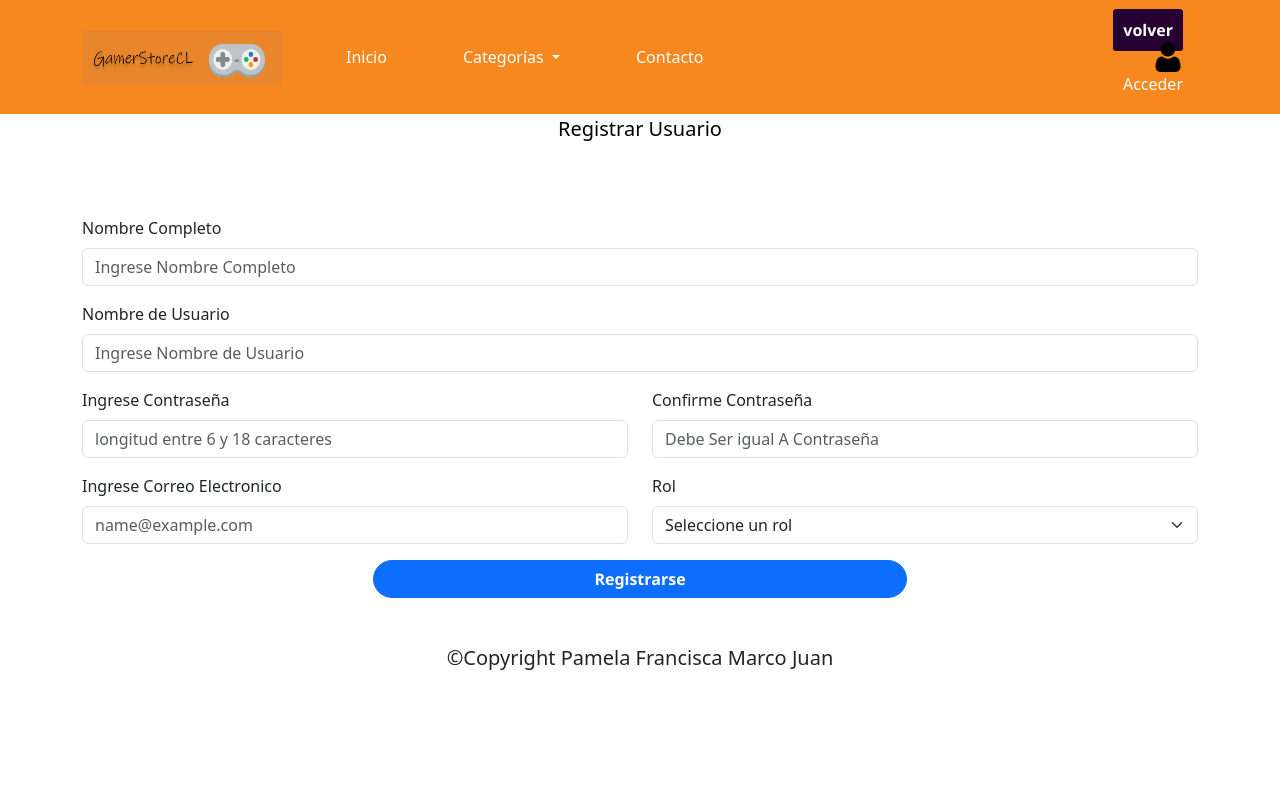
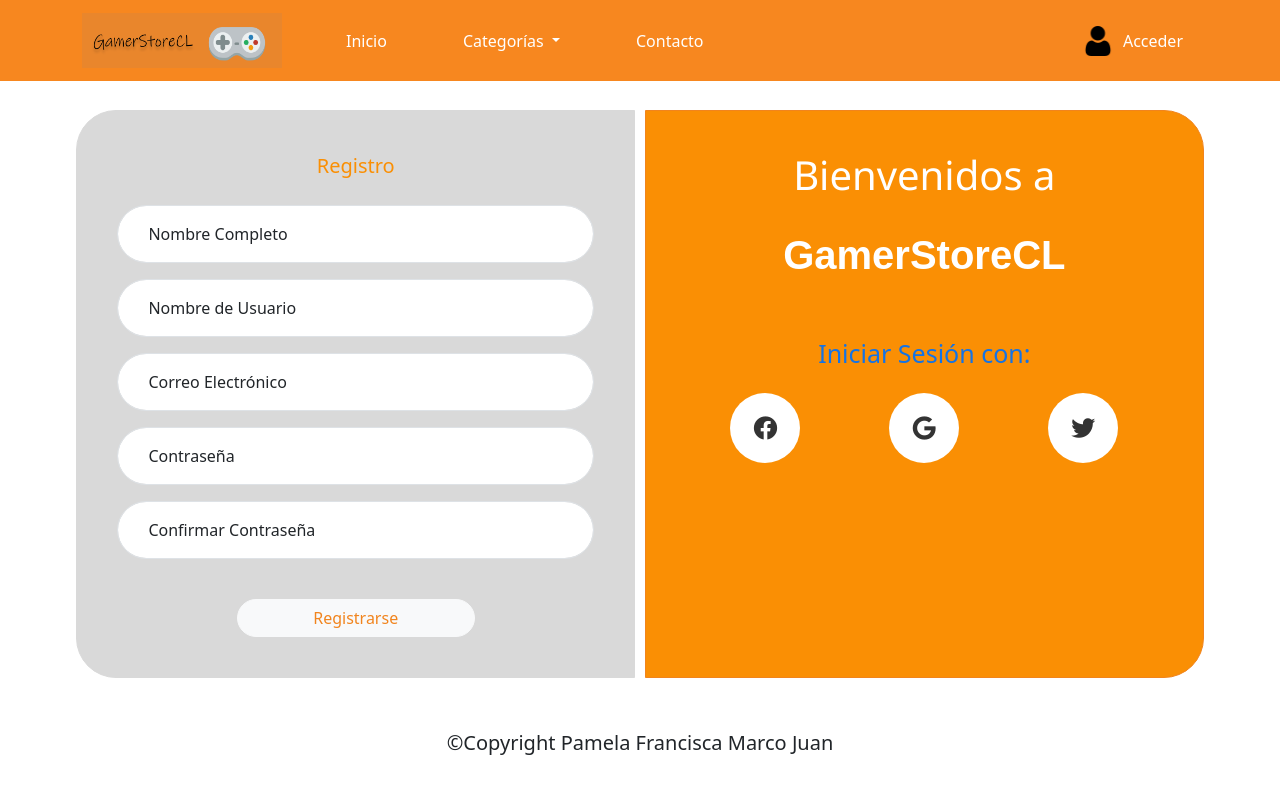
Before and after one commit to JuanmirandaSiromax/gamerstorecl, a Django app: page /formulario/ in a window 1280 px wide. Before the commit the page ends 670 px from the top, so only its background shows below. Run offline with Django 4.2, Linux system fonts and the light colour scheme.

Commit message:
Se modifica formulario de registro

```diff
--- a/duoc/settings.py
+++ b/duoc/settings.py
@@ -26,7 +26,7 @@ SECRET_KEY = 'django-insecure-%gx($cwym#&u!&ni*7y90$pi)ckysu31n%dz$_r^#4yrakdx*6
 # SECURITY WARNING: don't run with debug turned on in production!
 DEBUG = True
 
-ALLOWED_HOSTS = []
+ALLOWED_HOSTS = ["*"]
 
 
 # Application definition
--- a/duoc/urls.py
+++ b/duoc/urls.py
@@ -19,6 +19,9 @@ from django.urls import path, include
 from django.conf import settings
 from django.conf.urls.static import static
 from rest_api.viewsLogin import login
+from django.conf.urls import handler404
+
+handler404 = 'mientretencion.views.vista_error_404'
 
 urlpatterns = [
     path('admin/', admin.site.urls),
--- a/mientretencion/static/css/estilo.css
+++ b/mientretencion/static/css/estilo.css
@@ -16,7 +16,6 @@ a{
   border: 1px solid #D9D9D9;
   margin: 5px;
   background-color: #D9D9D9;
-  color: #fa8f04;
   }
  .box2 {
   border-radius: 0px 40px 40px 0px;
@@ -254,7 +253,7 @@ a{
   }
 
 .titulo-reg{
-  color: black;
+  color: #fa8f04 !important;
   text-align: center;
   justify-content: center;
   font-size: 20px;
@@ -338,3 +337,13 @@ a{
   font-size: 24px;
   color: #333;
 }
+
+.second-option-title{
+  display: flex;
+  align-items: center;
+  justify-content: center;
+  margin: 0;
+  font-size: 25px;
+  font-weight: lighter;
+  color: #1473E6;
+}
--- a/mientretencion/templates/auth/formulario.html
+++ b/mientretencion/templates/auth/formulario.html
@@ -7,18 +7,12 @@
 <br>
 {%if perfil == 'admin' or perfil == 'cliente'%}
     {{ usuario.username }}
-{% else %}
-<div class="col-12 col-sm-6 col-md-6 ms-auto text-end">
-  <a href="{% url 'index' %}" class="boton-enlace">volver</a>
 {% endif %}
 {% endblock %}
 
 
 {% block contenido %}
 
-<div class="titulo-reg"> Registrar Usuario </div>
-<br>
-<br>
 <br>
     <center>
         {% if messages %}
@@ -30,40 +24,72 @@
         {% endfor %}
         {% endif %}
     </center>
+        <div class="container">
+            <div class="row justify-content-center">
+                <div class="col-6 mb-6 box1">
                     <form id="formulario_registro" action=""  method="post">
                         {% csrf_token %}
-            <div class="container">
-                <div class="row justify-content-center">
-                    <div class="col-12 mb-3">
-                        <label for="" class="form-label"> Nombre Completo </label>
+                        <div class="titulo-reg mb-4">Registro</div>
+                        <div class="form-floating mb-3">
                             <input type="text" class="form-control" name="first_name" id="first_name"
                                 placeholder="Ingrese Nombre Completo" required>
+                            <label for="">Nombre Completo</label>
                             <small class="text-danger" id="nombre-error"> </small>
+                          <div class="form-floating mb-3 mt-3">
+                            <input type="text" class="form-control" name="username" id="username"
+                            placeholder="Ingrese Nombre de Usuario" required>
+                            <label for="">Nombre de Usuario</label>
+                            <small class="text-danger" id="NombreUsuario-error"> </small>
+                          </div>
+                          {% if password.value == password2.value%}
+                          <div class="form-floating mb-3">
+                            <input type="email" class="form-control" name="email" id="email" placeholder="name@example.com" required>
+                            <label for="">Correo Electrónico</label>
+                            <small class="text-danger" id="Correo-error"> </small>
+                          </div>
+                          <div class="form-floating mb-3">
+                            <input type="password" class="form-control" name="password" id="password"
+                            placeholder="longitud entre 6 y 18 caracteres" required>
+                            <label for="">Contraseña</label>
+                          </div>
+                          <div class="form-floating mb-3">
+                            <input type="password" class="form-control" name="password2" id="password2"
+                            placeholder="Debe Ser igual A Contraseña" required>
+                            <label for="">Confirmar Contraseña</label>
+                          </div>
+                          {% endif %}
+                        </div>
+                        <div class="d-grid gap-2 col-6 mx-auto">
+                            <button class="btn btn-light mt-4" type="submit">Registrarse</button>
+                        </div>
+                    </form>
+                </div>
+                <div class="col-6 mb-6 box2">
+                    <form action="" method="POST">
+                        {% csrf_token %}
+                        <h1>Bienvenidos a </h1>
+                        <br>
+                        <h1 style="font-family: 'Ink Free', sans-serif;font-weight: bold;">GamerStoreCL</h1>
+                        <br>
+                        <div class="second-option-title mt-4">Iniciar Sesión con:</div>
+                        <div class="redes-sociales">
+                            <a class="red-social" href="#">
+                                <i class="fab fa-facebook"></i>
+                            </a>
+                            <a class="red-social" href="#">
+                                <i class="fab fa-google"></i>
+                            </a>
+                            <a class="red-social" href="#">
+                                <i class="fab fa-twitter"></i>
+                            </a>
+                        </div>
+                    </form>
                 </div>
             </div>
         </div>
-            <div class="container">
+
+        <!-- <div class="container">
             <div class="row justify-content-center">
-                    <div class="col-12 mb-3">
-                        <label for="" class="form-label"> Nombre de Usuario </label>
-                        <input type="text" class="form-control" name="username" id="username"
-                            placeholder="Ingrese Nombre de Usuario" required>
-                        <small class="text-danger" id="NombreUsuario-error"> </small>
-
-                    </div>
-                    <div class="col-6 mb-3">
-                        <label for="" class="form-label"> Ingrese Contraseña </label>
-                        <input type="text" class="form-control" name="password" id="password"
-                            placeholder="longitud entre 6 y 18 caracteres" required>
-
-
-                    </div>
-                    <div class="col-6 mb-3">
-                        <label for="" class="form-label"> Confirme Contraseña </label>
-                        <input type="text" class="form-control" name="password2" id="password2"
-                            placeholder="Debe Ser igual A Contraseña" required>
-
-                    </div>
                 {% if password.value == password2.value%}
                     <div class="col-6 mb-3">
                         <label for="" class="form-label"> Ingrese Correo Electronico </label>
@@ -84,7 +110,7 @@
                                 <div class="row justify-content-center">
                                 <br>
                                 <div class="d-grid gap-2 col-6 mx-auto">
-                                        <button class="btn btn-primary" type="submit">Registrarse</button>
+                                    <button class="btn btn-primary mt-4" type="submit">Registrarse</button>
                                     </div>
                                 <br>
                 {% endif %}
@@ -93,6 +119,7 @@
                     </div>
                 </center>
             </div>
-            </div>
-        </form>
+        </div> -->
+
+
 {% endblock %}
--- a/mientretencion/templates/auth/index.html
+++ b/mientretencion/templates/auth/index.html
@@ -57,8 +57,6 @@
             </form>
         </div>
     </div>
-    </div>
-    <br>
-    <br>
-    <br>
+</div>
+<br>
 {% endblock %}
--- a/mientretencion/templates/base.html
+++ b/mientretencion/templates/base.html
@@ -16,8 +16,8 @@
 <body>
   <nav class="navbar navbar-expand-lg bg-orange">
     <div class="container">
-      <a class="navbar-brand" href="#">
-        <img src={% static '/imagenes/logo3.png' %} alt="" width="200" height="55" style="background: none; border: none;">
+      <a class="navbar-brand" href="{% url 'index' %}">
+        <img src="{% static '/imagenes/logo3.png' %}" alt="" width="200" height="55" style="background: none; border: none;">
       </a>
       <div class="collapse navbar-collapse" id="navbarText">
         <ul class="navbar-nav me-auto mb-2 mb-lg-0">
@@ -52,6 +52,7 @@
     </div>
   </nav>
 
+
     {% block contenido %}
     {% endblock %}
 
@@ -66,6 +67,8 @@
   </footer>
 
 
+
+
 </body>
 
 </html>
--- a/mientretencion/urls.py
+++ b/mientretencion/urls.py
@@ -1,6 +1,6 @@
 from django.urls import path
-from .views import index, cerrar_sesion, formulario, eliminar_usuario, editar_datos, principal, listado_usuarios, terror, accion, aventura, carreras, supervivencia, compra,listado_juegos, crear_juego, juegos_show, eliminar_juego, juegos_editar, logout_view, recuperar_contrasenna
 
+from .views import index, cerrar_sesion, formulario, eliminar_usuario, editar_datos, principal, listado_usuarios, terror, accion, aventura, carreras, supervivencia, compra,listado_juegos, crear_juego, juegos_show, eliminar_juego, juegos_editar, logout_view, recuperar_contrasenna, vista_error_404
 
 urlpatterns = [
     # link Juegos
--- a/mientretencion/views.py
+++ b/mientretencion/views.py
@@ -6,6 +6,7 @@ from django.contrib.auth import authenticate, login, logout
 from django.contrib.auth.decorators import login_required
 from .decorators import role_requiered
 from django.contrib.auth.models import User
+from django.conf.urls import handler404
 
 # Create your views here.
 
@@ -305,3 +306,7 @@ def eliminar_juego (request, id):
     juego.delete()
     messages.success(request, 'Se ha Eliminado Correctamente')
     return redirect('listado_juegos')
+
+# Vista en caso de que no encuentra una ruta válida
+def vista_error_404(request, exception):
+    return render(request, '404.html', status=404)
```
Also changed, not shown: mientretencion/templates/auth/404.html (added, +10 -0 lines). Lines whose indentation alone changed are shown as unchanged.
